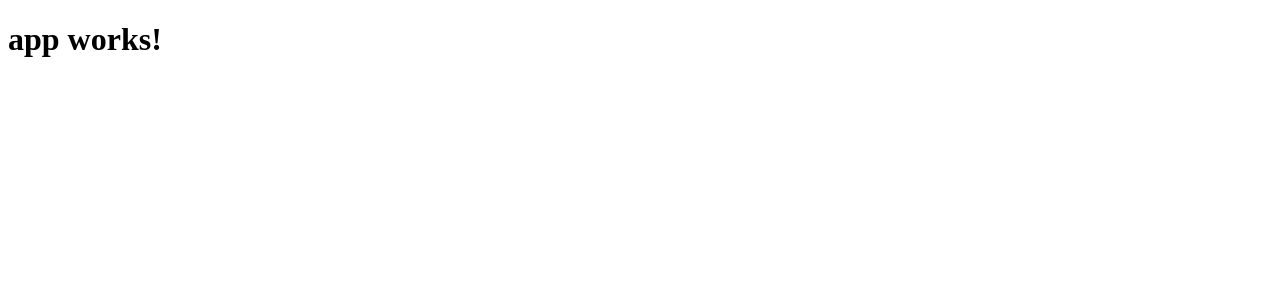
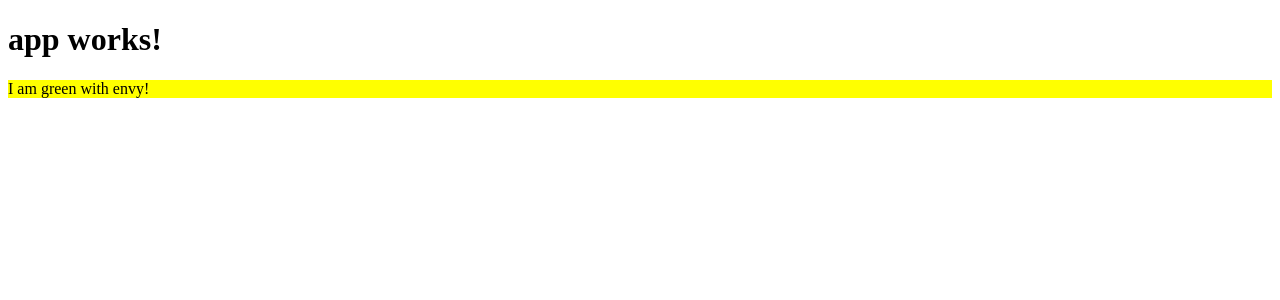
Before and after one commit to zhangkang1521/Angular2-CLI, an Angular app: page / in a window 1280 px wide. Shown: the top 300 px of the page. Built offline with nearby package versions, Linux system fonts and the light colour scheme.

Commit message:
第一个指令

```diff
--- a/src/app/app.component.html
+++ b/src/app/app.component.html
@@ -1,3 +1,4 @@
 <h1>
   {{title}}
 </h1>
+<p myHighlight>I am green with envy!</p>
--- a/src/app/app.module.ts
+++ b/src/app/app.module.ts
@@ -4,10 +4,12 @@ import { FormsModule } from '@angular/forms';
 import { HttpModule } from '@angular/http';
 
 import { AppComponent } from './app.component';
+import {HighlightDirective} from "./directive/highlight.directive";
 
 @NgModule({
   declarations: [
-    AppComponent
+    AppComponent,
+    HighlightDirective
   ],
   imports: [
     BrowserModule,
--- /dev/null
+++ b/src/app/directive/highlight.directive.ts
@@ -0,0 +1,13 @@
+import {Directive, ElementRef} from "@angular/core";
+
+@Directive(
+  {
+    selector: '[myHighlight]' // Attention, 方括号
+  }
+)
+
+export class HighlightDirective {
+  constructor(el: ElementRef) {
+    el.nativeElement.style.background = 'yellow';
+  }
+}
```
